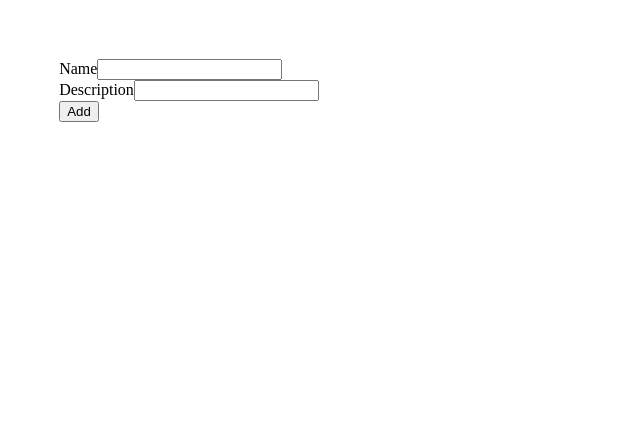
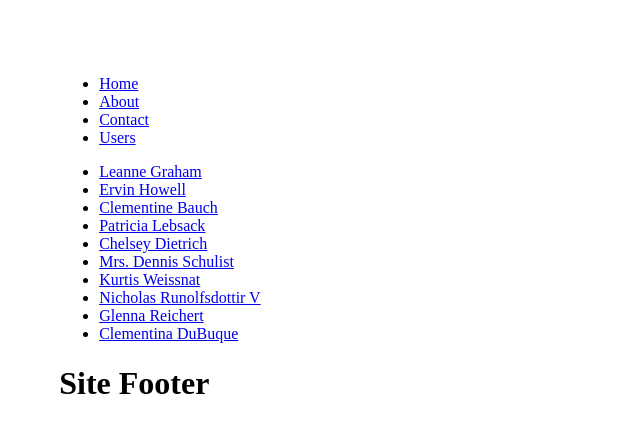
Before and after one commit to MustafaErtugrul/dgpays-demo, a React (Create React App) app: page /users in a window 1280 px wide. Shown: the top 432 px of the page, without its empty margins (0-640 px from the left). Built offline with nearby package versions, Linux system fonts and the light colour scheme.

Commit message:
react router

```diff
--- a/package.json
+++ b/package.json
@@ -10,6 +10,7 @@
     "prop-types": "^15.8.1",
     "react": "^18.2.0",
     "react-dom": "^18.2.0",
+    "react-router-dom": "^6.4.1",
     "react-scripts": "5.0.1",
     "web-vitals": "^2.1.4"
   },
--- a/src/App.js
+++ b/src/App.js
@@ -1,47 +1,35 @@
-// import Hello2, { cities as sehiler, countries } from "./cities";
+import React from 'react'
+import { Link, Route, Routes } from 'react-router-dom'
+import AboutPage from './routingSample/AboutPage'
+import ContactPage from './routingSample/ContactPage'
+import HomePage from './routingSample/HomePage'
+import UserDetail from './routingSample/UserDetail'
+import UsersPage from './routingSample/UsersPage'
+import NoMatch from './stateSample/NoMatch'
 
-import AddCategory from "./APIOperationsWithAxios/AddCategory";
-import SupplierList from "./APIOperationsWithAxios/SupplierList";
-import TodoPage from "./APIOperationsWithAxios/TodoPage";
-import AddProduct from "./APIOperationswithFetch/AddProduct";
-import ProductListPage from "./APIOperationswithFetch/ProductListPage";
-import Counter from "./effect/Counter";
-import EffectInterval from "./effect/EffectInterval";
-import CategoryPage from "./propSample/CategoryPage";
-import CountryList from "./propSample/CountryList";
-import ProductDetail from "./propSample/ProductDetail";
-import WebUserDetail from "./propSample/WebUserDetail";
-import SupplierPage from "./propState/SupplierPage";
-import ProductPage from "./stateSample/ProductPage";
-import StateExample from "./stateSample/StateExample";
-import StateInput from "./stateSample/StateInput";
-import StateSampleTooMany from "./stateSample/StateSampleTooMany";
-
-//<> </> Fragment olarak geçiyor
 function App() {
-
-  const ulkeler = ['Türkiye', 'Rusya', 'Almanya', 'Azerbaycan'];
 
 
 
   return (
     <>
-
-
-      <AddCategory />
-      {/* <SupplierList /> */}
-      {/* <AddCategory /> */}
-      {/* <TodoPage/> */}
-      {/* <AddProduct /> */}
-      {/* <EffectInterval />
-      <ProductListPage /> */}
-      {/* <StateInput /> */}
-      {/* <ProductDetail name="IPhone" price={40} /> */}
-      {/* <CategoryPage /> */}
-      {/* <CountryList title='Suppliers country list' countries={ulkeler} /> */}
-      {/* <WebUserDetail name='Çağatay' surname='Yıldız' age={18} /> */}
+      <ul>
+        <li><Link to='/'>Home</Link></li>
+        <li><Link to='/about'>About</Link></li>
+        <li><Link to='/contact'>Contact</Link></li>
+        <li><Link to='/users'>Users</Link></li>
+      </ul>
+          <Routes>
+              <Route path='/' element={<HomePage/>}/>
+              <Route path='/about' element={<AboutPage/>}/>
+              <Route path='/contact' element={<ContactPage/>}/>
+              <Route path='/users' element={<UsersPage/>} ></Route>
+              <Route path='/users/:id' element={<UserDetail/>} ></Route>
+              <Route path='*' element={<NoMatch/>} />
+          </Routes>
+      <h1>Site Footer</h1>
     </>
-  );
+  )
 }
 
-export default App;
+export default App
--- a/src/index.js
+++ b/src/index.js
@@ -1,9 +1,13 @@
 import React from 'react';
 import ReactDOM from 'react-dom/client';
+import { BrowserRouter } from 'react-router-dom';
 import App from './App';
 
 const root = ReactDOM.createRoot(document.getElementById('root'));
 
 root.render(
-  <App></App>
+  <BrowserRouter>
+    <App></App>
+  </BrowserRouter>
+
 );
--- /dev/null
+++ b/src/routingSample/AboutPage.js
@@ -0,0 +1,22 @@
+import React from 'react'
+import { useNavigate } from 'react-router-dom'
+
+function AboutPage() {
+
+    const navigate = useNavigate();
+
+    const goToBack = () => {
+        navigate(-1);
+    }
+
+
+    return (
+        <>
+            <div>AboutPage</div>
+            <button onClick={() => goToBack()}>go to back!</button>
+
+        </>
+    )
+}
+
+export default AboutPage
--- /dev/null
+++ b/src/routingSample/ContactPage.js
@@ -0,0 +1,12 @@
+import React from 'react'
+
+function ContactPage() {
+
+    console.log('Contact Page');
+
+  return (
+    <div>ContactPage</div>
+  )
+}
+
+export default ContactPage
--- /dev/null
+++ b/src/routingSample/HomePage.js
@@ -0,0 +1,21 @@
+import React from 'react'
+import { useNavigate } from 'react-router-dom'
+
+function HomePage() {
+
+    const navigate = useNavigate();
+
+    const goToAbout = () => {
+        navigate('/about')
+    }
+
+    return (
+        <>
+            <div>HomePage</div>
+            <button onClick={() => goToAbout()}>Go to About Page</button>
+
+        </>
+    )
+}
+
+export default HomePage
--- /dev/null
+++ b/src/routingSample/UserDetail.js
@@ -0,0 +1,39 @@
+import React, { useEffect, useState } from 'react'
+import { useParams } from 'react-router-dom';
+import { users } from './usersData'
+
+function UserDetail() {
+
+    const [detail, setdetail] = useState({});
+
+    let { id } = useParams();
+
+    useEffect(() => {
+
+        let singleUser = users.find(q => q.id == id);
+        setdetail(singleUser);
+
+    }, [])
+
+
+
+    return (<>
+        <div>
+            <span>Id: {detail.id}</span>
+        </div>
+        <div>
+            <span>Name: {detail.name}</span>
+        </div>
+        <div>
+            <span>User Name: {detail.userName}</span>
+        </div>
+        <div>
+            <span>EMail: {detail.email}</span>
+        </div>
+        <div>
+            <span>Company Name: {detail.company?.name}</span>
+        </div>
+    </>)
+}
+
+export default UserDetail
--- /dev/null
+++ b/src/routingSample/UsersPage.js
@@ -0,0 +1,20 @@
+import React, { useState } from 'react'
+import { Link } from 'react-router-dom'
+import { users } from './usersData'
+
+function UsersPage() {
+
+  const [userList, setuserList] = useState(users)
+
+  return (
+      <ul>
+          {
+              userList && userList.map((item,key) => {
+                  return <li key={item.id}> <Link to={'/users/' + item.id}>{item.name}</Link></li>
+              })
+          }
+      </ul>
+  )
+}
+
+export default UsersPage
--- /dev/null
+++ b/src/routingSample/usersData.js
@@ -0,0 +1,232 @@
+export const users = [
+    {
+        "id": 1,
+        "name": "Leanne Graham",
+        "username": "Bret",
+        "email": "Sincere@april.biz",
+        "address": {
+            "street": "Kulas Light",
+            "suite": "Apt. 556",
+            "city": "Gwenborough",
+            "zipcode": "92998-3874",
+            "geo": {
+                "lat": "-37.3159",
+                "lng": "81.1496"
+            }
+        },
+        "phone": "1-770-736-8031 x56442",
+        "website": "hildegard.org",
+        "company": {
+            "name": "Romaguera-Crona",
+            "catchPhrase": "Multi-layered client-server neural-net",
+            "bs": "harness real-time e-markets"
+        }
+    },
+    {
+        "id": 2,
+        "name": "Ervin Howell",
+        "username": "Antonette",
+        "email": "Shanna@melissa.tv",
+        "address": {
+            "street": "Victor Plains",
+            "suite": "Suite 879",
+            "city": "Wisokyburgh",
+            "zipcode": "90566-7771",
+            "geo": {
+                "lat": "-43.9509",
+                "lng": "-34.4618"
+            }
+        },
+        "phone": "010-692-6593 x09125",
+        "website": "anastasia.net",
+        "company": {
+            "name": "Deckow-Crist",
+            "catchPhrase": "Proactive didactic contingency",
+            "bs": "synergize scalable supply-chains"
+        }
+    },
+    {
+        "id": 3,
+        "name": "Clementine Bauch",
+        "username": "Samantha",
+        "email": "Nathan@yesenia.net",
+        "address": {
+            "street": "Douglas Extension",
+            "suite": "Suite 847",
+            "city": "McKenziehaven",
+            "zipcode": "59590-4157",
+            "geo": {
+                "lat": "-68.6102",
+                "lng": "-47.0653"
+            }
+        },
+        "phone": "1-463-123-4447",
+        "website": "ramiro.info",
+        "company": {
+            "name": "Romaguera-Jacobson",
+            "catchPhrase": "Face to face bifurcated interface",
+            "bs": "e-enable strategic applications"
+        }
+    },
+    {
+        "id": 4,
+        "name": "Patricia Lebsack",
+        "username": "Karianne",
+        "email": "Julianne.OConner@kory.org",
+        "address": {
+            "street": "Hoeger Mall",
+            "suite": "Apt. 692",
+            "city": "South Elvis",
+            "zipcode": "53919-4257",
+            "geo": {
+                "lat": "29.4572",
+                "lng": "-164.2990"
+            }
+        },
+        "phone": "493-170-9623 x156",
+        "website": "kale.biz",
+        "company": {
+            "name": "Robel-Corkery",
+            "catchPhrase": "Multi-tiered zero tolerance productivity",
+            "bs": "transition cutting-edge web services"
+        }
+    },
+    {
+        "id": 5,
+        "name": "Chelsey Dietrich",
+        "username": "Kamren",
+        "email": "Lucio_Hettinger@annie.ca",
+        "address": {
+            "street": "Skiles Walks",
+            "suite": "Suite 351",
+            "city": "Roscoeview",
+            "zipcode": "33263",
+            "geo": {
+                "lat": "-31.8129",
+                "lng": "62.5342"
+            }
+        },
+        "phone": "(254)954-1289",
+        "website": "demarco.info",
+        "company": {
+            "name": "Keebler LLC",
+            "catchPhrase": "User-centric fault-tolerant solution",
+            "bs": "revolutionize end-to-end systems"
+        }
+    },
+    {
+        "id": 6,
+        "name": "Mrs. Dennis Schulist",
+        "username": "Leopoldo_Corkery",
+        "email": "Karley_Dach@jasper.info",
+        "address": {
+            "street": "Norberto Crossing",
+            "suite": "Apt. 950",
+            "city": "South Christy",
+            "zipcode": "23505-1337",
+            "geo": {
+                "lat": "-71.4197",
+                "lng": "71.7478"
+            }
+        },
+        "phone": "1-477-935-8478 x6430",
+        "website": "ola.org",
+        "company": {
+            "name": "Considine-Lockman",
+            "catchPhrase": "Synchronised bottom-line interface",
+            "bs": "e-enable innovative applications"
+        }
+    },
+    {
+        "id": 7,
+        "name": "Kurtis Weissnat",
+        "username": "Elwyn.Skiles",
+        "email": "Telly.Hoeger@billy.biz",
+        "address": {
+            "street": "Rex Trail",
+            "suite": "Suite 280",
+            "city": "Howemouth",
+            "zipcode": "58804-1099",
+            "geo": {
+                "lat": "24.8918",
+                "lng": "21.8984"
+            }
+        },
+        "phone": "210.067.6132",
+        "website": "elvis.io",
+        "company": {
+            "name": "Johns Group",
+            "catchPhrase": "Configurable multimedia task-force",
+            "bs": "generate enterprise e-tailers"
+        }
+    },
+    {
+        "id": 8,
+        "name": "Nicholas Runolfsdottir V",
+        "username": "Maxime_Nienow",
+        "email": "Sherwood@rosamond.me",
+        "address": {
+            "street": "Ellsworth Summit",
+            "suite": "Suite 729",
+            "city": "Aliyaview",
+            "zipcode": "45169",
+            "geo": {
+                "lat": "-14.3990",
+                "lng": "-120.7677"
+            }
+        },
+        "phone": "586.493.6943 x140",
+        "website": "jacynthe.com",
+        "company": {
+            "name": "Abernathy Group",
+            "catchPhrase": "Implemented secondary concept",
+            "bs": "e-enable extensible e-tailers"
+        }
+    },
+    {
+        "id": 9,
+        "name": "Glenna Reichert",
+        "username": "Delphine",
+        "email": "Chaim_McDermott@dana.io",
+        "address": {
+            "street": "Dayna Park",
+            "suite": "Suite 449",
+            "city": "Bartholomebury",
+            "zipcode": "76495-3109",
+            "geo": {
+                "lat": "24.6463",
+                "lng": "-168.8889"
+            }
+        },
+        "phone": "(775)976-6794 x41206",
+        "website": "conrad.com",
+        "company": {
+            "name": "Yost and Sons",
+            "catchPhrase": "Switchable contextually-based project",
+            "bs": "aggregate real-time technologies"
+        }
+    },
+    {
+        "id": 10,
+        "name": "Clementina DuBuque",
+        "username": "Moriah.Stanton",
+        "email": "Rey.Padberg@karina.biz",
+        "address": {
+            "street": "Kattie Turnpike",
+            "suite": "Suite 198",
+            "city": "Lebsackbury",
+            "zipcode": "31428-2261",
+            "geo": {
+                "lat": "-38.2386",
+                "lng": "57.2232"
+            }
+        },
+        "phone": "024-648-3804",
+        "website": "ambrose.net",
+        "company": {
+            "name": "Hoeger LLC",
+            "catchPhrase": "Centralized empowering task-force",
+            "bs": "target end-to-end models"
+        }
+    }
+]
--- /dev/null
+++ b/src/stateSample/NoMatch.js
@@ -0,0 +1,9 @@
+import React from 'react'
+
+function NoMatch() {
+  return (
+    <div>404 Page</div>
+  )
+}
+
+export default NoMatch
```
Also changed, not shown: 1 other file (tests, documents, lock files or other folders).
